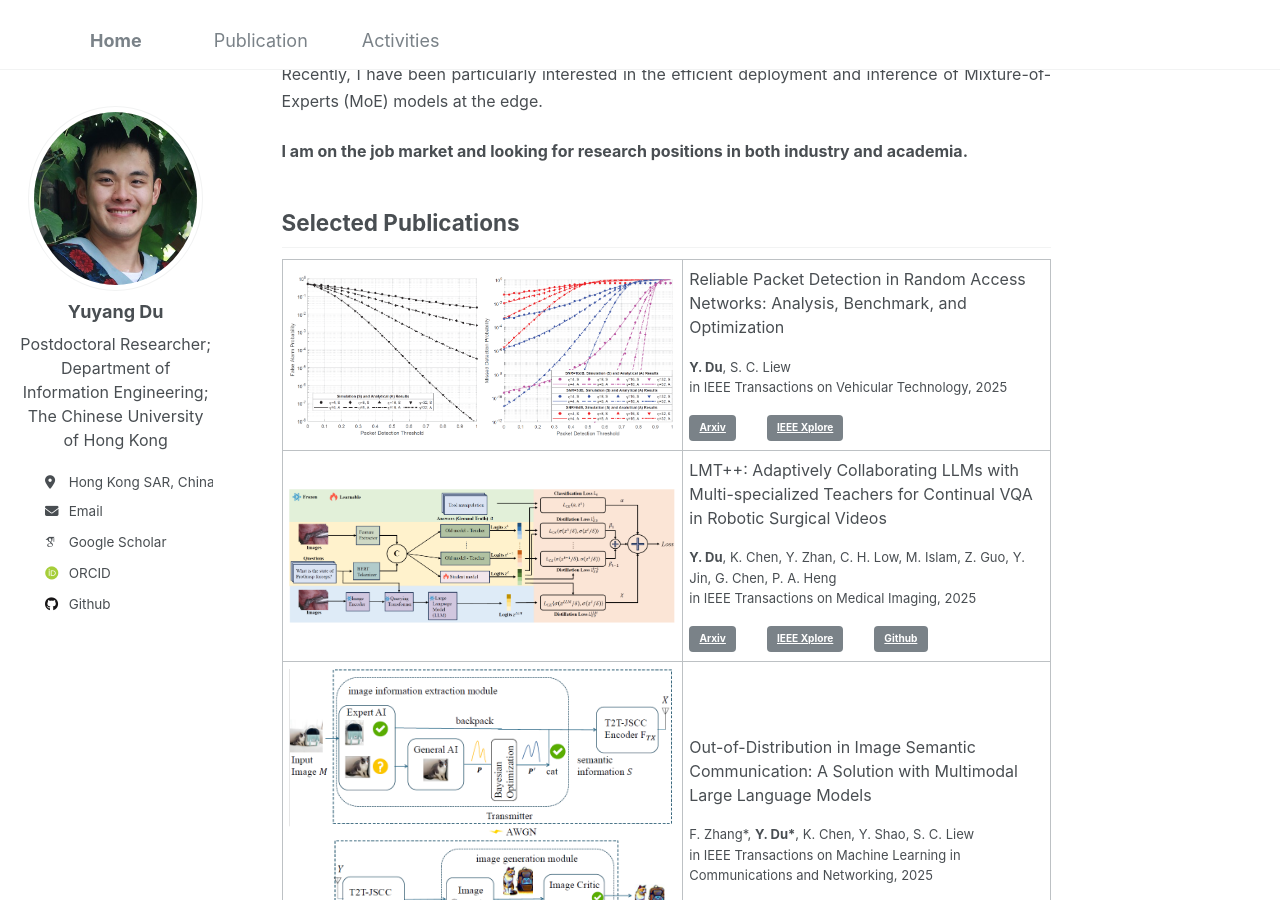
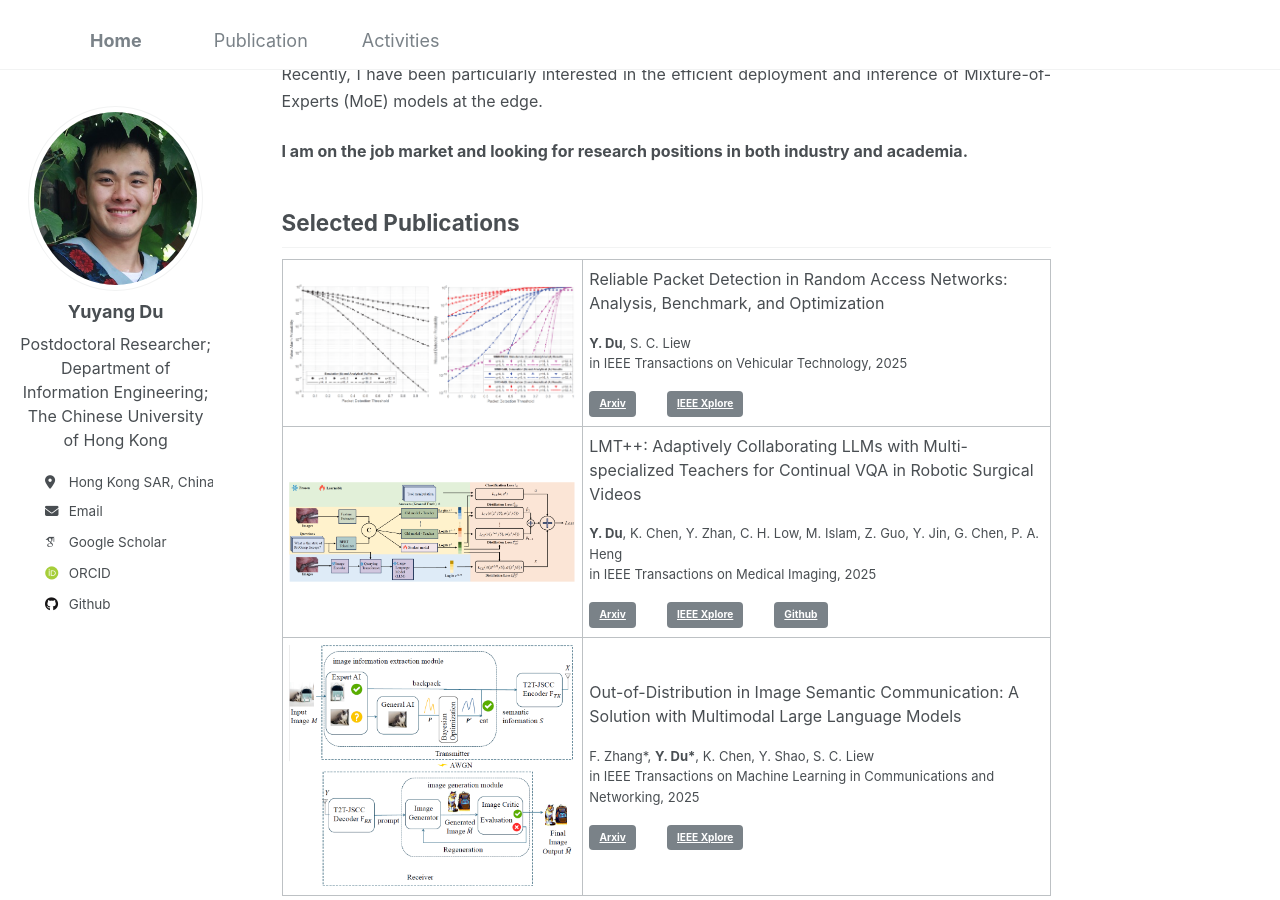
Before and after one commit to yuyangdu01/yuyangdu01.github.io, a Jekyll site: the page built from _pages/about.md, in a window 1280 px wide and 900 px high, scrolled down 328 px. Built offline with Jekyll 4.4.1, drawn with Linux system fonts in a browser that asks for light colours; some web fonts are replaced.

Commit message:
Update about.md

```diff
--- a/_pages/about.md
+++ b/_pages/about.md
@@ -17,7 +17,7 @@ Selected Publications <font size=3></font>
 ------
 <div class="row border-bottom-1">
   <table border="0" cellspacing="1" border-left="none" border-right="none">
-  <tr><td width="400">
+  <tr><td width="300">
   <div class="col-sm-5 col-md-4 col-lg-4 col-xl-4 m-auto"><img class="img-pub shadow-pub" src="images/1.png" width="400"></div>
   </td>
   <td>
@@ -28,7 +28,7 @@ Selected Publications <font size=3></font>
     <a class="btn btn-primary" role="button" href="https://ieeexplore.ieee.org/document/10902223" target="_blank">IEEE Xplore</a>&emsp;&emsp;
   </div>
   </td></tr>
-  <tr><td width="400">
+  <tr><td width="300">
   <div class="col-sm-5 col-md-4 col-lg-4 col-xl-4 m-auto"><img class="img-pub shadow-pub" src="images/2.png" width="400"></div>
   </td>
   <td>
@@ -40,7 +40,7 @@ Selected Publications <font size=3></font>
     <a class="btn btn-primary" role="button" href="https://github.com/yuyangdu01/LLM4VQA_CL_TMI" target="_blank">Github</a>&emsp;&emsp;
   </div>
   </td></tr>
-  <tr><td width="400">
+  <tr><td width="300">
   <div class="col-sm-5 col-md-4 col-lg-4 col-xl-4 m-auto"><img class="img-pub shadow-pub" src="images/3.png" width="400"></div>
   </td>
   <td>
```
